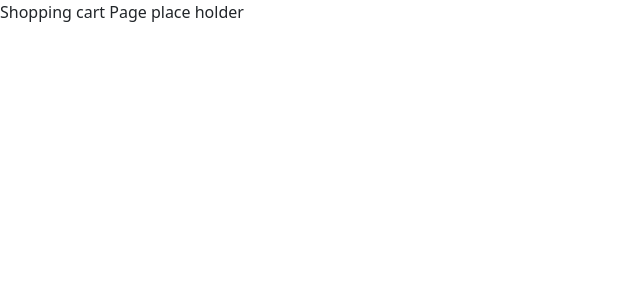
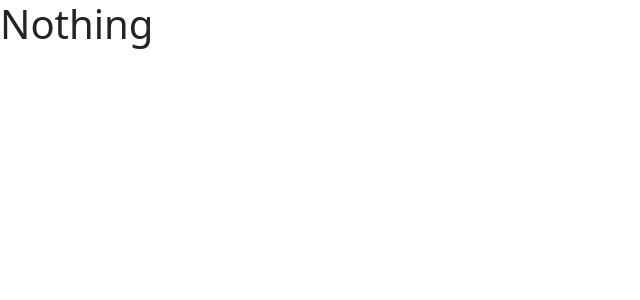
Before and after one commit to ShirleyWQQ/ECommerce-Shopping-Website, a React (Create React App) app in the folder client/: page /cart in a window 1280 px wide. Shown: the top 300 px of the page, without its empty margins (0-640 px from the left). Built offline with nearby package versions, Linux system fonts and the light colour scheme.

Commit message:
updated cart page you see nothing unless login

```diff
--- a/client/src/pages/user/CartPage.js
+++ b/client/src/pages/user/CartPage.js
@@ -1,8 +1,12 @@
+import React from "react";
+import { useSelector } from "react-redux";
+import { selectUser } from "../../stores/user";
 
-function CartPage() {
+function CartPage(props) {
+  const user = useSelector(selectUser);
   return (
     <div>
-      Shopping cart Page place holder
+      <h1> {user ? "cart placeholder" : "Nothing"}</h1>
     </div>
   )
 }
```
